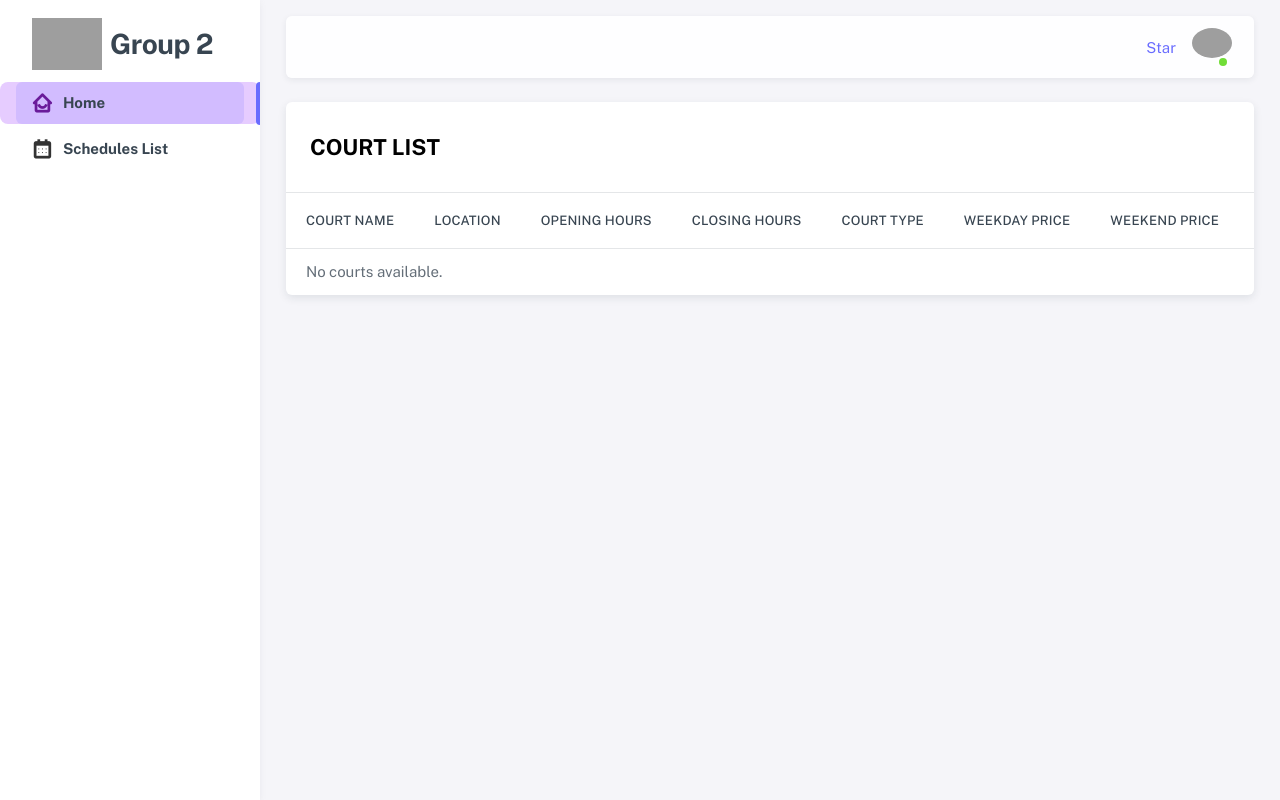
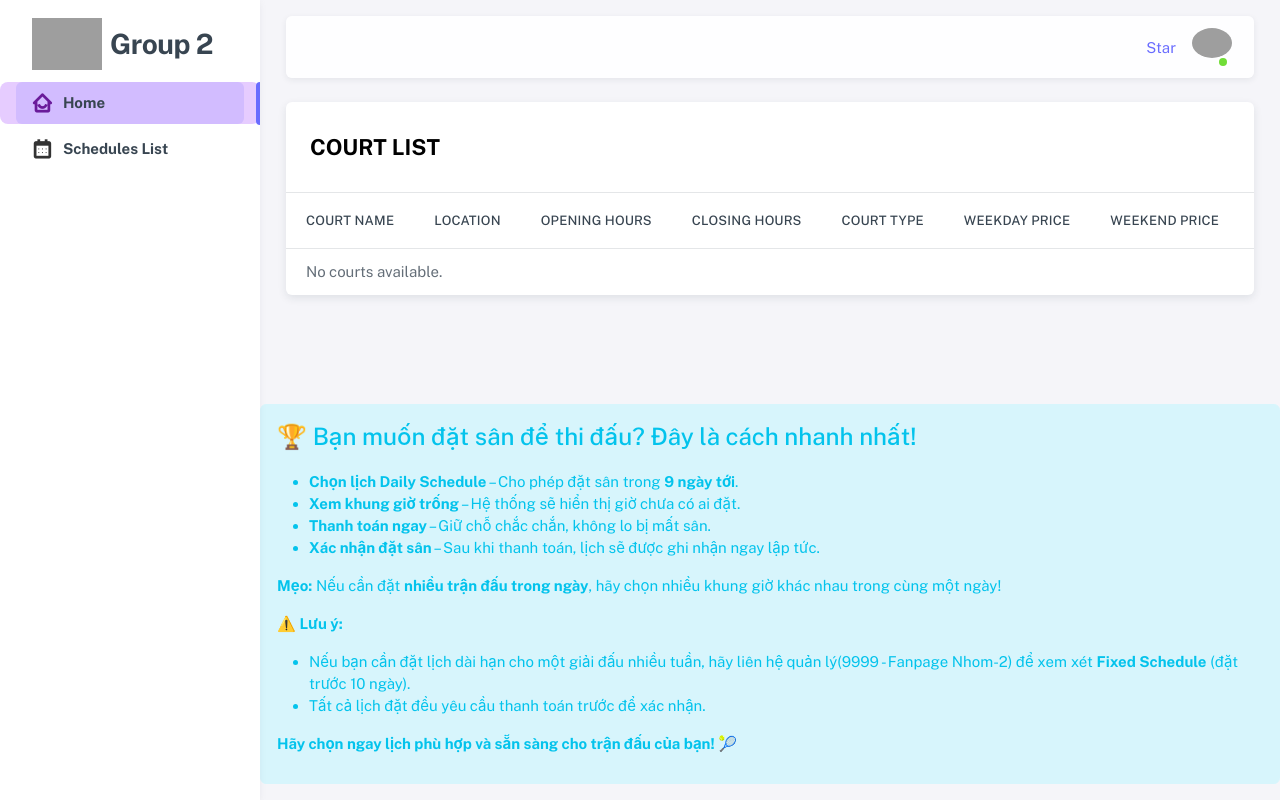
Before and after one commit to Giang-alt/Nhom-2, a Django app: page /home/ in a window 1280 px wide. Run offline with Django 5.2, Linux system fonts and the light colour scheme; data that the repository does not hold is empty; some libraries are stand-ins or nearby versions; grey boxes are pictures that could not be loaded.

Commit message:
Hoàn thành dự án lần cuối

```diff
--- a/period1/Booking_Court/B_Court_Mng/models.py
+++ b/period1/Booking_Court/B_Court_Mng/models.py
@@ -2,6 +2,7 @@ from django.db import models
 from datetime import datetime, timedelta
 from django.core.exceptions import ValidationError
 from django.contrib.auth.models import User
+from dateutil.relativedelta import relativedelta
 
 class Court(models.Model):
     COURT_TYPE_CHOICES = [
--- a/period1/Booking_Court/B_Court_Mng/views.py
+++ b/period1/Booking_Court/B_Court_Mng/views.py
@@ -60,6 +60,9 @@ def book_court(request, court_id):
 
                 # Tính giờ trống
                 available_slots = []
+                if current_time < opening_time:  # Nếu query trước giờ mở cửa, sửa lại thời gian bắt đầu
+                    current_time = opening_time
+
                 for booking in bookings:
                     if current_time < booking.start_time:
                         available_slots.append(f"{current_time.strftime('%H:%M')} - {booking.start_time.strftime('%H:%M')}")
--- a/period1/Booking_Court/home/templates/home.html
+++ b/period1/Booking_Court/home/templates/home.html
@@ -87,6 +87,26 @@
         </div>
     </div>
 </div>
+
+<!-- Thông báo đặt lịch nhanh cho việc thi đấu -->
+<div class="alert alert-info" role="alert">
+    <h4 class="alert-heading">🏆 Bạn muốn đặt sân để thi đấu? Đây là cách nhanh nhất!</h4>
+    <ul>
+        <li><strong>Chọn lịch Daily Schedule</strong> – Cho phép đặt sân trong <strong>9 ngày tới</strong>.</li>
+        <li><strong>Xem khung giờ trống</strong> – Hệ thống sẽ hiển thị giờ chưa có ai đặt.</li>
+        <li><strong>Thanh toán ngay</strong> – Giữ chỗ chắc chắn, không lo bị mất sân.</li>
+        <li><strong>Xác nhận đặt sân</strong> – Sau khi thanh toán, lịch sẽ được ghi nhận ngay lập tức.</li>
+    </ul>
+    <p> <strong>Mẹo:</strong> Nếu cần đặt <strong>nhiều trận đấu trong ngày</strong>, hãy chọn nhiều khung giờ khác nhau trong cùng một ngày!</p>
+    <p>⚠️ <strong>Lưu ý:</strong>
+        <ul>
+            <li>Nếu bạn cần đặt lịch dài hạn cho một giải đấu nhiều tuần, hãy liên hệ quản lý(9999 - Fanpage Nhom-2) để xem xét <strong>Fixed Schedule</strong> (đặt trước 10 ngày).</li>
+            <li>Tất cả lịch đặt đều yêu cầu thanh toán trước để xác nhận.</li>
+        </ul>
+    </p>
+    <p> <strong>Hãy chọn ngay lịch phù hợp và sẵn sàng cho trận đấu của bạn!</strong> 🎾</p>
+</div>
+
 {% endblock %}
 
 {% block footer %}
```
